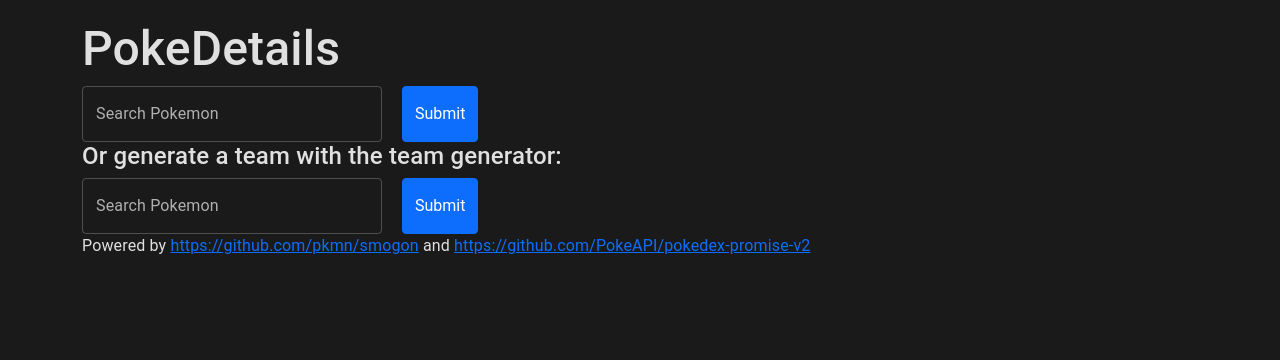
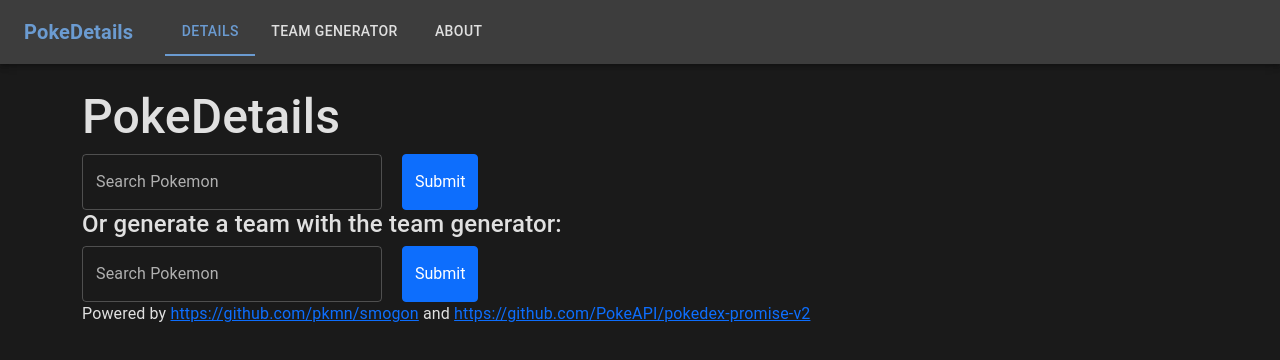
Before and after one commit to theroyalblah/pokedetails, a Next.js app: page / in a window 1280 px wide. Shown: the top 360 px of the page. Built offline with nearby package versions, Linux system fonts and the light colour scheme.

Commit message:
Add a nav bar to the app

```diff
--- /dev/null
+++ b/components/navigation.tsx
@@ -0,0 +1,98 @@
+import { useRouter } from "next/router";
+import { AppBar, Toolbar, Tabs, Tab, Typography } from "@mui/material";
+import Link from "next/link";
+
+const tabMap = {
+    "/": 0,
+    "/[pokemon]": 0,
+    "/teamgenerator": 1,
+    "/about": 2,
+}
+
+const Navigation = () => {
+  const router = useRouter();
+
+  const getCurrentTab = () => {
+    return tabMap[router.pathname as keyof typeof tabMap] ?? 0;
+  };
+
+  const currentTab = getCurrentTab();
+
+  return (
+    <AppBar position="static" sx={{ backgroundColor: "#2a2a2a", marginBottom: 3 }}>
+      <Toolbar>
+        <Typography
+          variant="h6"
+          component="div"
+          sx={{
+            marginRight: 4,
+            fontWeight: "bold",
+            color: "#6b9bd1"
+          }}
+        >
+          PokeDetails
+        </Typography>
+
+        <Tabs
+          value={currentTab}
+          sx={{
+            "& .MuiTabs-indicator": {
+              backgroundColor: "#6b9bd1",
+            },
+          }}
+        >
+          <Tab
+            label="Details"
+            component={Link}
+            href="/"
+            disabled={currentTab === 0}
+            sx={{
+              color: "#e0e0e0",
+              "&.Mui-selected": {
+                color: "#6b9bd1",
+              },
+              "&.Mui-disabled": {
+                color: "#6b9bd1",
+                opacity: 1,
+              },
+            }}
+          />
+          <Tab
+            label="Team Generator"
+            component={Link}
+            href="/teamgenerator"
+            disabled={currentTab === 1}
+            sx={{
+              color: "#e0e0e0",
+              "&.Mui-selected": {
+                color: "#6b9bd1",
+              },
+              "&.Mui-disabled": {
+                color: "#6b9bd1",
+                opacity: 1,
+              },
+            }}
+          />
+          <Tab
+            label="About"
+            component={Link}
+            href="/about"
+            disabled={currentTab === 2}
+            sx={{
+              color: "#e0e0e0",
+              "&.Mui-selected": {
+                color: "#6b9bd1",
+              },
+              "&.Mui-disabled": {
+                color: "#6b9bd1",
+                opacity: 1,
+              },
+            }}
+          />
+        </Tabs>
+      </Toolbar>
+    </AppBar>
+  );
+};
+
+export default Navigation;
--- a/pages/[pokemon].tsx
+++ b/pages/[pokemon].tsx
@@ -9,6 +9,7 @@
 import MainPokemonCard from "../components/mainPokemonCard";
 import GenerationSelector from "../components/generationSelector";
 import PageTitle from "../components/pageTitle";
+import Navigation from "../components/navigation";
 
 type PokeDetailsProps = PokemonData & {
   currentGeneration: number;
@@ -44,6 +45,8 @@
           key="title"
         />
       </Head>
+
+      <Navigation />
 
       <main className="poke-details">
         <Container>
--- a/pages/index.tsx
+++ b/pages/index.tsx
@@ -3,6 +3,7 @@
 import React from "react";
 import { Container } from "react-bootstrap";
 import Search from "../components/search";
+import Navigation from "../components/navigation";
 
 const Home: NextPage = () => {
   return (
@@ -11,6 +12,8 @@
         <title>Pokedetails</title>
         <meta property="og:title" content="Pokedetails" key="title" />
       </Head>
+
+      <Navigation />
 
       <main className="poke-details">
         <Container>
--- a/pages/teamgenerator.tsx
+++ b/pages/teamgenerator.tsx
@@ -11,6 +11,7 @@
 import GenerationSelector from "../components/generationSelector";
 import FormatSelector from "../components/formatSelector";
 import PageTitle from "../components/pageTitle";
+import Navigation from "../components/navigation";
 import { exportTeamToSmogon } from "../utils/smogonExport";
 
 type TeamGeneratorProps = {
@@ -78,6 +79,8 @@
           />
         </Head>
 
+        <Navigation />
+
         <main className="poke-details">
           <Container>
             <PageTitle>Team Generator</PageTitle>
@@ -110,6 +113,8 @@
           key="title"
         />
       </Head>
+
+      <Navigation />
 
       <main className="poke-details">
         <Container>
```
Also changed, not shown: pages/about.tsx (added, +31 -0 lines).
